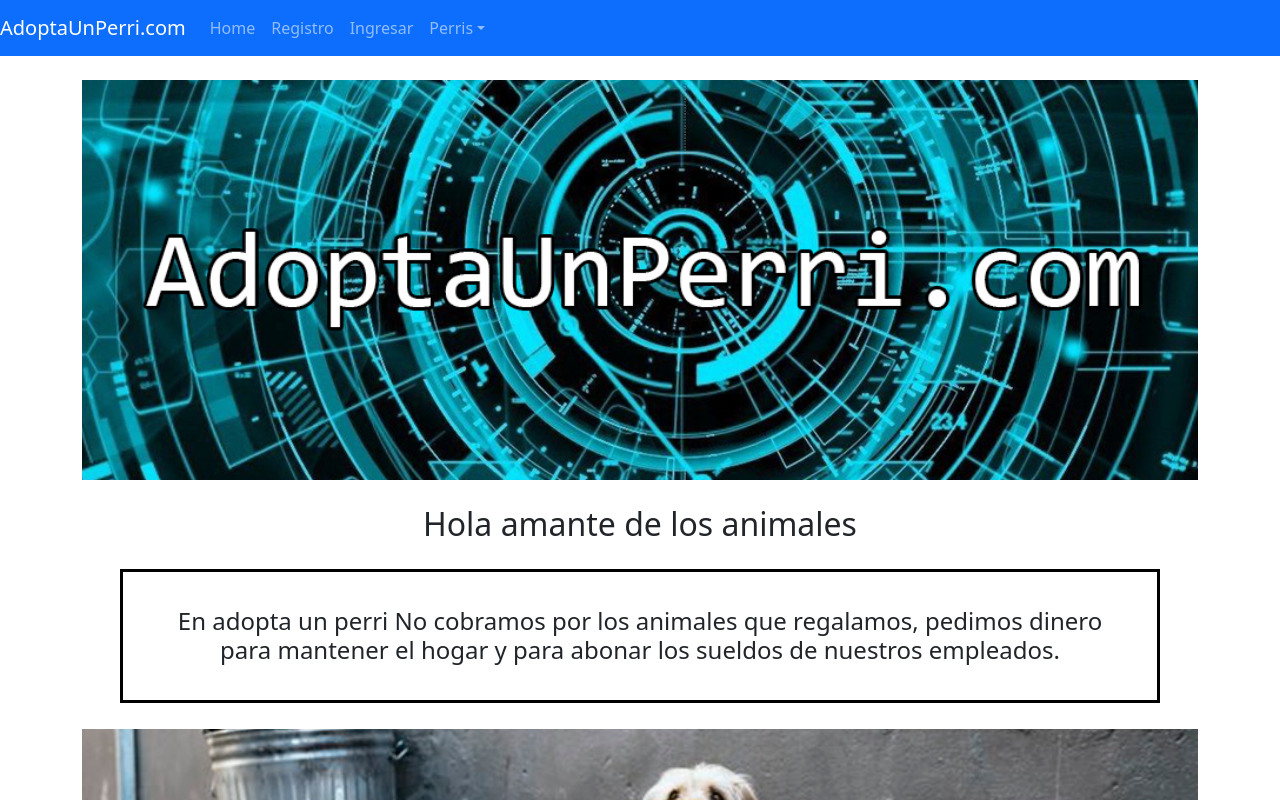
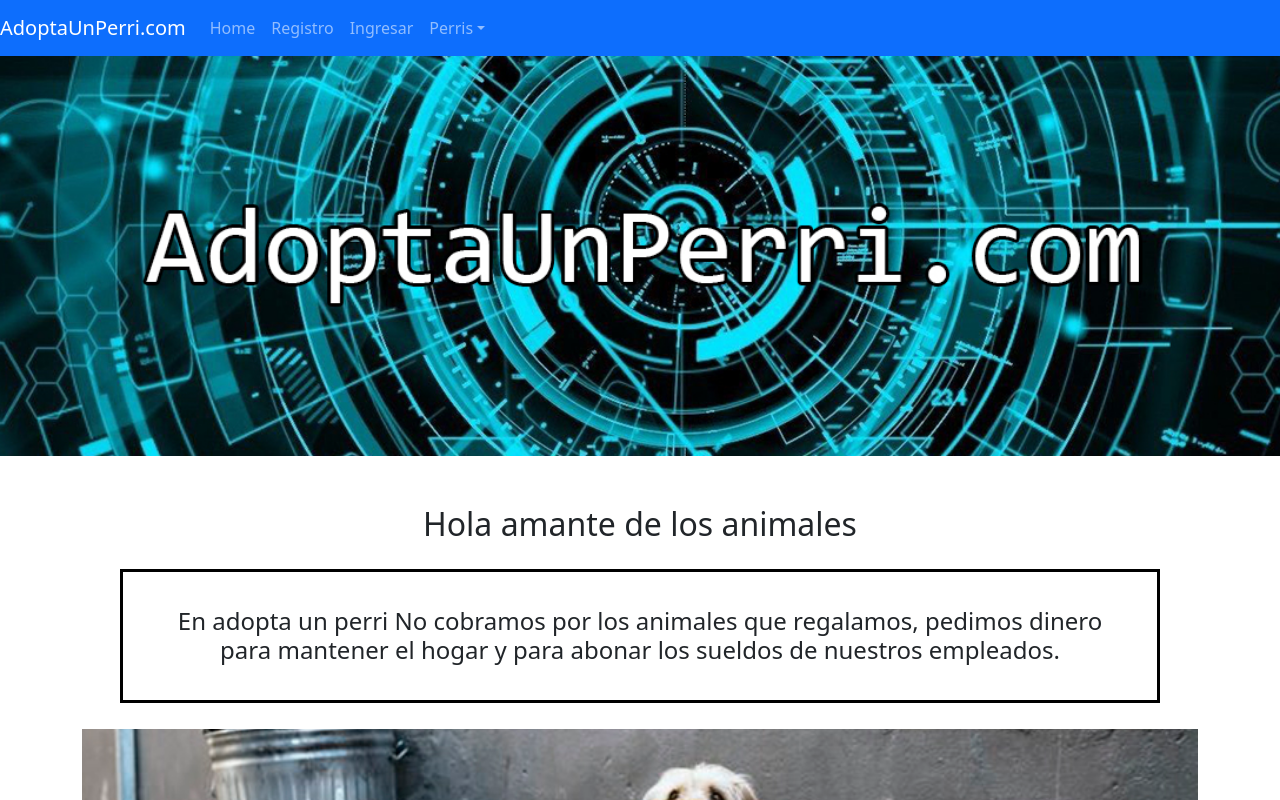
Before and after one commit to AlexielArdilla/TP-FINAL-REACT-UTN, a React (Create React App) app: page / in a window 1280 px wide. Shown: the top 800 px of the page. Built offline with nearby package versions, Linux system fonts and the light colour scheme; no server answers; the database is empty.

Commit message:
hice que el hero se ajuste a toda la pantalla

```diff
--- a/src/App.css
+++ b/src/App.css
@@ -41,10 +41,19 @@
 
 #footer {
 
-  background-color: black;
+  background-color: rgb(0, 0, 0);
   color: white;
   text-align: center;
   padding: 25px;
   margin-top: 75px;
 
 }
+
+.hero {
+  background-image: url(./img/banner-alexx.jpg);
+  background-repeat: no-repeat;
+  background-size: cover;
+  background-position: center center;
+  height: 25rem;
+  width: 100%;
+}
--- a/src/App.jsx
+++ b/src/App.jsx
@@ -12,11 +12,13 @@ import ProductosModificar from "./Pages/ProductosModificar";
 import Footer from "./Components/Footer";
 import Pagar from "./Pages/Pagar";
 
+
 function App() {
 
   return (
     <Router>
       <NavBarMenu />
+      <div className="hero"></div>
       <Container>
         <Routes>
           <Route path="/" element={<Home />} />
--- a/src/Pages/Home.jsx
+++ b/src/Pages/Home.jsx
@@ -9,7 +9,7 @@ function Home() {
   return (
     <>
     <br />
-      <div className={home.hero}></div>
+      {/*<div className={home.hero}></div>*/}
       <Moto/>
       <MyCarousel />
       <Productos />
--- a/src/Pages/NotFound.jsx
+++ b/src/Pages/NotFound.jsx
@@ -1,7 +1,7 @@
 function NotFound(){
   return (
       <div>
-        404 - NotFound
+       <h1>404 - NotFound</h1>
       </div>
   );
 
--- a/src/Pages/home.module.css
+++ b/src/Pages/home.module.css
@@ -1,6 +1,3 @@
-/*.carousel{
-    background-color: red;
-}*/
 
 .hero {
     background-image: url(../img/banner-alexx.jpg);
```
Also changed, not shown: src/Pages/Contador.jsx (deleted, +0 -22 lines), src/index.js (+0 -17 lines).
